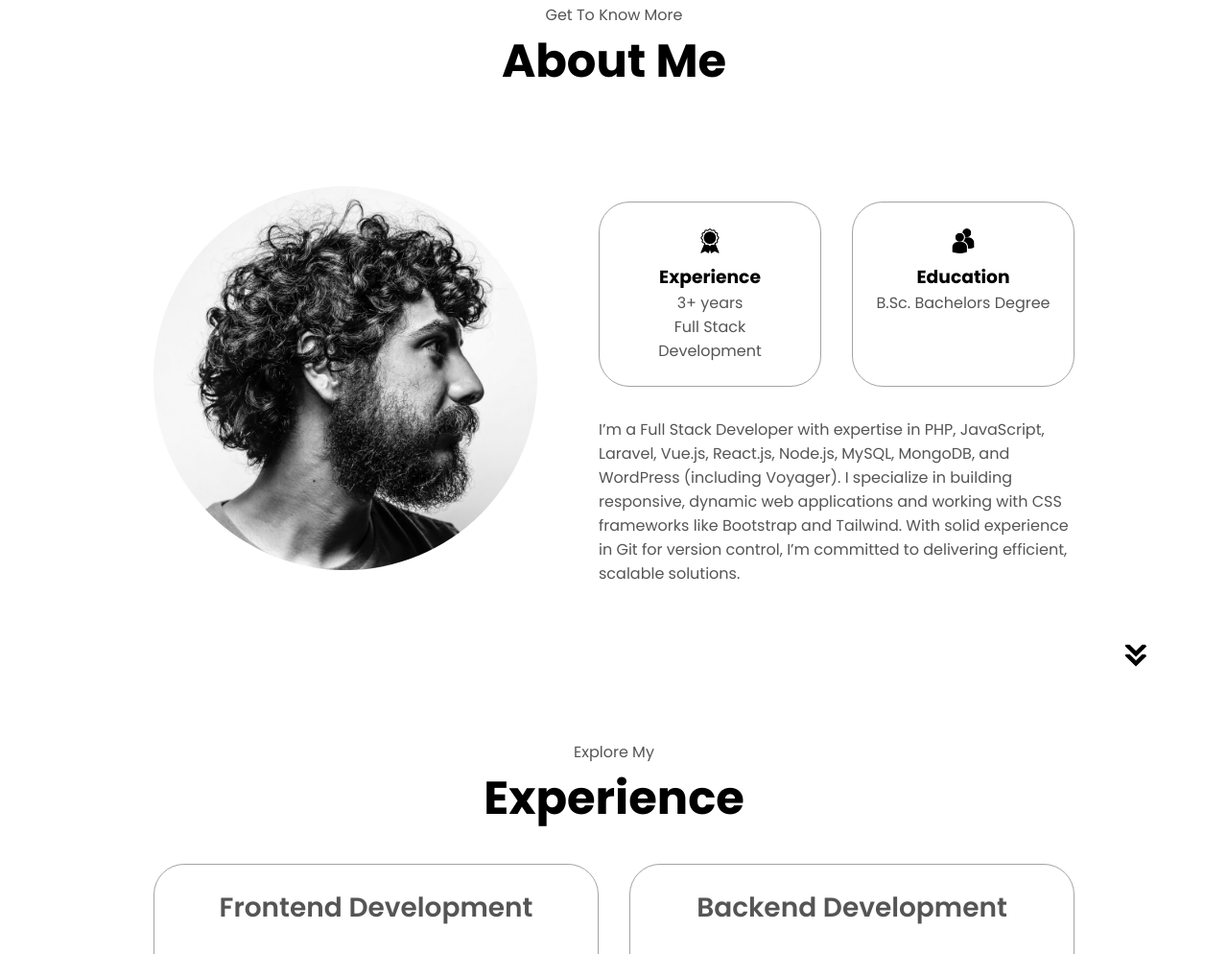
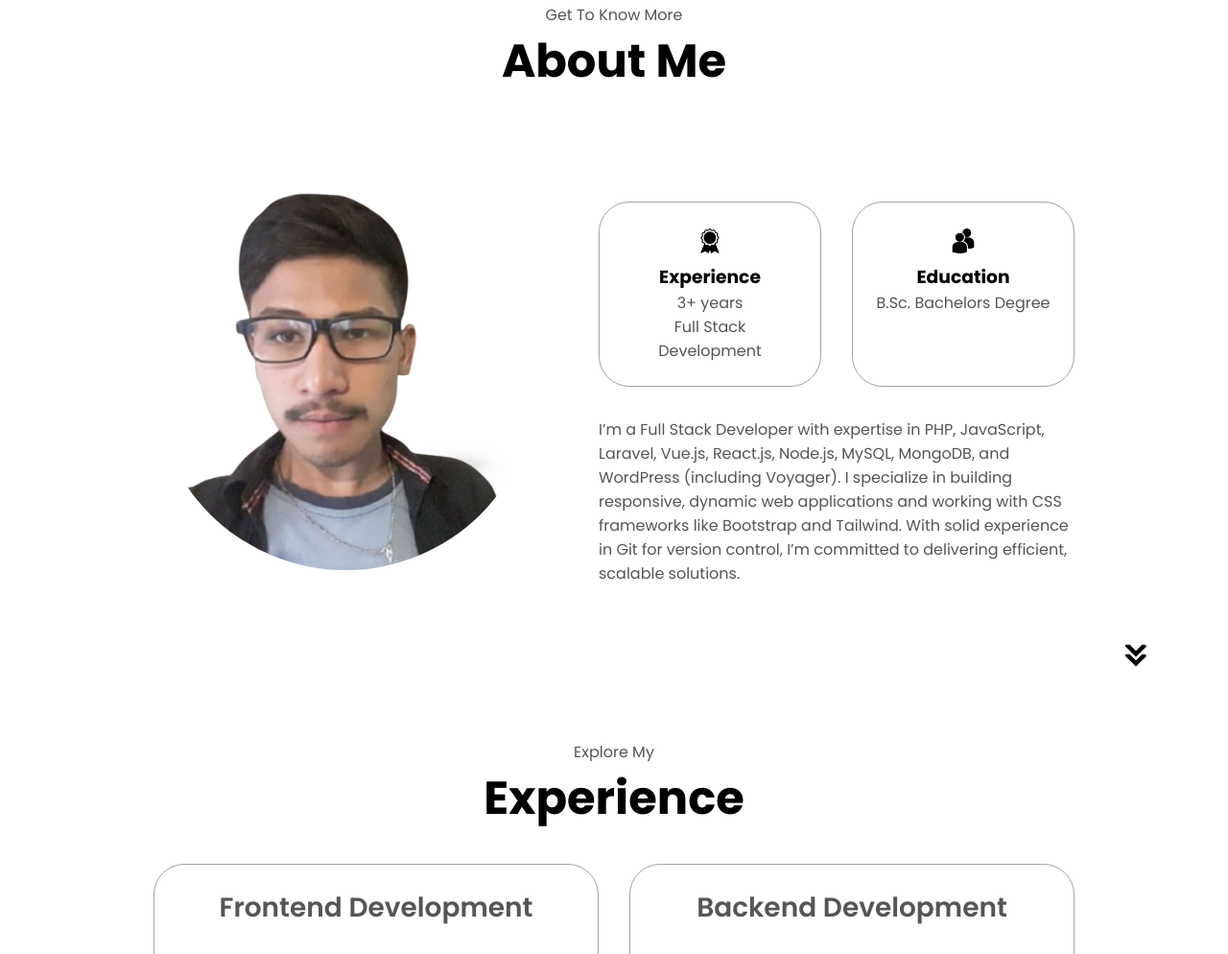
Before and after one commit to anupshakya7/portfolio-practise2, a plain HTML site: page index.html in a window 1280 px wide. Shown: the part 925-1919 px from the top of the page at 96% size. Drawn offline with nearby package versions, Linux system fonts and the light colour scheme.

Commit message:
Profile Update

```diff
--- a/index.html
+++ b/index.html
@@ -72,7 +72,7 @@
         <h1 class="title">About Me</h1>
         <div class="section-container">
             <div class="section__pic-container">
-                <img src="./assets/about-pic.png" alt="Profile Pic" class="about-pic">
+                <img src="./assets/about_pic.png" alt="Profile Pic" class="about-pic">
             </div>
             <div class="about-details-container">
                 <div class="about-containers">
```
Also changed, not shown: assets/about_pic.png (added).
